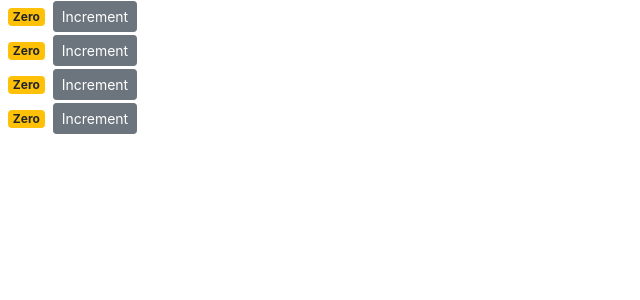
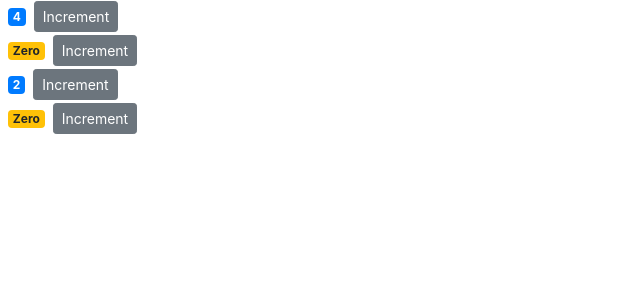
Before and after one commit to Titi923/react-counter__learning, a React (Create React App) app: page / in a window 1280 px wide. Shown: the top 300 px of the page, without its empty margins (0-640 px from the left). Built offline with nearby package versions, Linux system fonts and the light colour scheme.

Commit message:
passing data via props

```diff
--- a/src/components/counter.jsx
+++ b/src/components/counter.jsx
@@ -4,17 +4,17 @@
 class Counter extends Component {
   // state is an object that is outside the render method
   state = {
-    count: 0,
+    value: this.props.value,
     tags: ['tag_1', 'tag_2', 'tag_3'],
   };
 
   // used an arrow function because arrow functions INHERIT the "this" keyword
   handleIncrement = () => {
     // that is not going to work, react does not work that way
-    // this.state.count++;
+    // this.state.value++;
 
     // here is the propper aproach, you must change the value with the state, so react will know what to do
-    this.setState({ count: this.state.count + 1 });
+    this.setState({ value: this.state.value + 1 });
   };
 
   // this is the render method
@@ -24,7 +24,7 @@
     // this is actually what is shown in the browser, the UI
     return (
       <div>
-        <span className={this.getBadgeClasses()}>{this.formatCount()}</span>
+        <span className={this.getBadgeClasses()}>{this.formatValue()}</span>
         <button
           onClick={this.handleIncrement}
           className="btn btn-secondary btn-sm"
@@ -38,15 +38,15 @@
   // this is a function while pressed "Ctrl+Shift+R" and choosed the extract function option, and automatically made me a function, and positioned it in a perfect place of the code
   getBadgeClasses() {
     let classes = 'badge m-2 badge-';
-    classes += this.state.count === 0 ? 'warning' : 'primary';
+    classes += this.state.value === 0 ? 'warning' : 'primary';
     return classes;
   }
 
   // this is just another function
-  formatCount() {
-    // used object deconstruction, so... to avoid writing everythime "this.state.count"
-    const { count } = this.state; // is like writing "this.state.count" and storing in a variable with a simpler name
-    return count === 0 ? 'Zero' : count; // you can use ternary operator like this too, in the return statement if you maybe forgot
+  formatValue() {
+    // used object deconstruction, so... to avoid writing everythime "this.state.value"
+    const { value } = this.state; // is like writing "this.state.value" and storing in a variable with a simpler name
+    return value === 0 ? 'Zero' : value; // you can use ternary operator like this too, in the return statement if you maybe forgot
   }
 }
 
--- a/src/components/counters.jsx
+++ b/src/components/counters.jsx
@@ -4,9 +4,9 @@
 class Counters extends Component {
   state = {
     counters: [
-      { id: 1, value: 0 },
+      { id: 1, value: 4 },
       { id: 2, value: 0 },
-      { id: 3, value: 0 },
+      { id: 3, value: 2 },
       { id: 4, value: 0 },
     ],
   };
@@ -15,7 +15,7 @@
     return (
       <>
         {this.state.counters.map((counter) => (
-          <Counter key={counter.id} />
+          <Counter key={counter.id} value={counter.value} />
         ))}
       </>
     );
--- a/src/index.js
+++ b/src/index.js
@@ -4,15 +4,15 @@
 import App from './App';
 import reportWebVitals from './reportWebVitals';
 // stuff imported by me
-import 'bootstrap/dist/css/bootstrap.css'
+import 'bootstrap/dist/css/bootstrap.css';
 import Counters from './components/counters';
 
 const root = ReactDOM.createRoot(document.getElementById('root'));
 root.render(
-  <React.StrictMode>
+  <>
     {/* Decided  to render on the root div, the Counters component, which is the main app in this project */}
-    <Counters/>
-  </React.StrictMode>
+    <Counters />
+  </>
 );
 
 // If you want to start measuring performance in your app, pass a function
```
